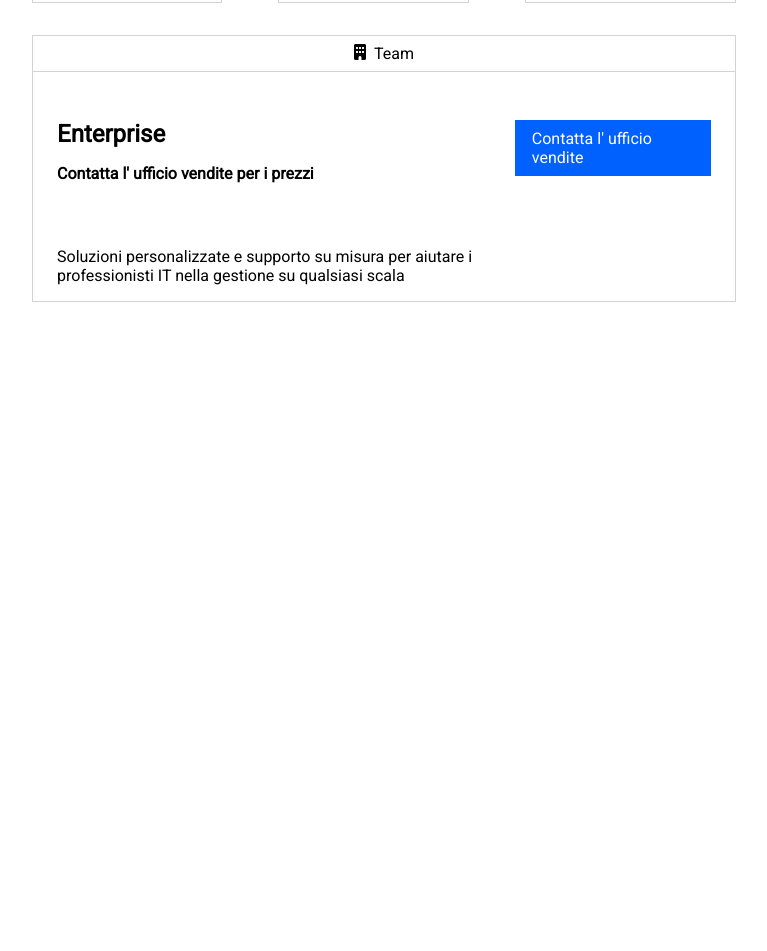
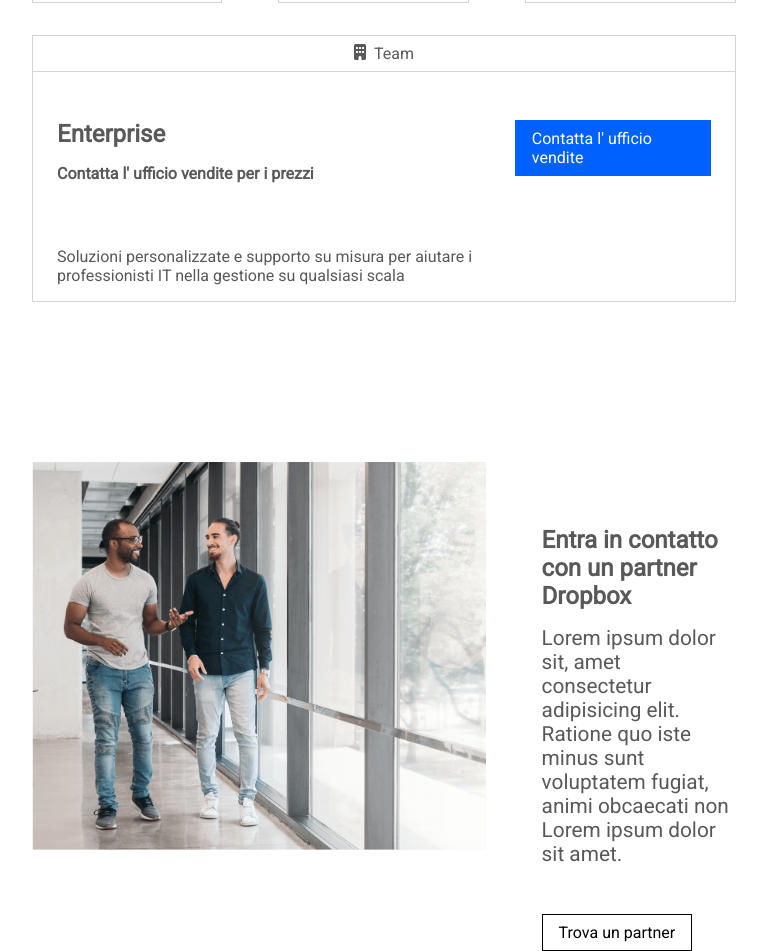
Before and after one commit to SofiaCurreri/htmlcss-dropbox, a plain HTML site: page index.html in a window 1280 px wide. Shown: the part 2335-3286 px from the top of the page, without its empty margins (256-1023 px from the left). Before the commit the page ends 2637 px from the top, so only its background shows below. Drawn offline with Linux system fonts and the light colour scheme.

Commit message:
sezione foto + colonna a dx completata (section 3)

```diff
--- a/css/style.css
+++ b/css/style.css
@@ -54,6 +54,10 @@ body{
     color: white;
     background-color: rgb(0, 97, 255);
     border: 1px solid rgb(0, 97, 255);
+}
+
+.btn.btn-base{
+    border: 1px solid black;
 }
 
 .gray {
@@ -132,8 +136,7 @@ nav{
 }
 
 .bigger{
-    font-size: 2rem;
-    margin-bottom: 5.5rem;
+    font-size:xx-large;
 }
 
 .jumbotron>.container{
@@ -205,4 +208,4 @@ hr{
     width: 20%;
 }
 
-/* Section 3 */
+/* Section 4 */
--- a/css/utils.css
+++ b/css/utils.css
@@ -1,4 +1,7 @@
 /* Utils */
+body{
+	color: rgb(89, 89, 89);
+}
 
 .container {
 	max-width: 1200px;
@@ -13,14 +16,6 @@
 
 .w30 {
 	width: 30%;
-}
-
-.w40{
-	width: 40%;
-}
-
-.w60{
-	width: 60%;
 }
 
 .w70 {
@@ -43,8 +38,16 @@
 	margin-bottom: 2rem;
 }
 
+.mb3 {
+	margin-bottom: 3rem;
+}
+
 .mb4{
 	margin-bottom: 4rem;
+}
+
+.mb5{
+	margin-bottom: 5.5rem;
 }
 
 .mt1{
@@ -57,6 +60,10 @@
 
 .mt4 {
 	margin-top: 4rem;
+}
+
+.mt6 {
+	margin-top: 6rem;
 }
 
 .ml05{
@@ -74,3 +81,8 @@
 .pl1 {
 	padding-left: 1rem;
 }
+
+
+.fs1{
+	font-size: 1.3rem;
+}
--- a/index.html
+++ b/index.html
@@ -69,7 +69,7 @@
 
                         <p> Annulla in qualsiasi momento</p>
 
-                        <span class="bigger mt4"><i class="fa-solid fa-arrow-down"></i></span>
+                        <span class="bigger mt4 mb5"><i class="fa-solid fa-arrow-down"></i></span>
                     </div>
 
                     <div class="w70">
@@ -280,7 +280,7 @@
                     </div>
 
                     <!-- Corpo -->
-                    <div class="box">
+                    <div class="box mb4">
                         <div class="row w100">
                             <div class="w70 mt2">
                                 <h2> Enterprise </h2>
@@ -299,24 +299,31 @@
                     </div>
                 </div>
 
+
             </div>
 
         </section>
 
-        <!-- Sezione 3 -->
+        <!-- Section 3 -->
         <section>
 
-            <div class="small-container">
-                <div class="w60">
-
+            <div class=" mt6 box small-container">
+                <div class="w70">
+                    <img src="./img/partner.png" alt="foto partner">
                 </div>
 
-                <div class="w40">
-
+                <div class=" mt4 w30">
+                    <h2> Entra in contatto con un partner Dropbox</h2>
+                    <p class="fs1 mt1 mb3"> Lorem ipsum dolor sit, amet consectetur adipisicing elit. Ratione quo iste minus sunt voluptatem fugiat, animi obcaecati non Lorem ipsum dolor sit amet. </p>
+                    <a class="btn btn-base" href="#"> Trova un partner </a>
                 </div>
             </div>
 
         </section>
+
+
+        <!-- Section 4 -->
+
     </main>
 
     <footer></footer>
```
